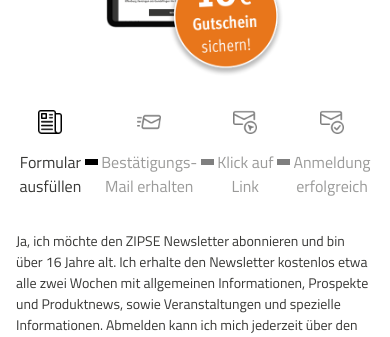
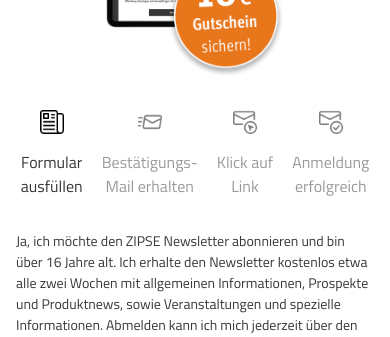
Before and after one commit to bureau-bombig/newsletter.zipse.de, a PHP site: page / in a window 390 px wide. Shown: the part 1593-1930 px from the top of the page. Run offline with PHP 8.4, Linux system fonts and the light colour scheme; some libraries are stand-ins or nearby versions.

Commit message:
process divider hidden on smartphone

```diff
--- a/style.css
+++ b/style.css
@@ -332,9 +332,15 @@ a:hover {
   border: 3px solid black;
 }
 
-@media screen and (max-width: 1280px) {
+@media screen and (min-width: 768px) and (max-width: 1280px) {
   .process-divider {
     width: 100%;
+  }
+}
+
+@media screen and (max-width: 768px) {
+  .process-divider {
+    display: none;
   }
 }
 
```
